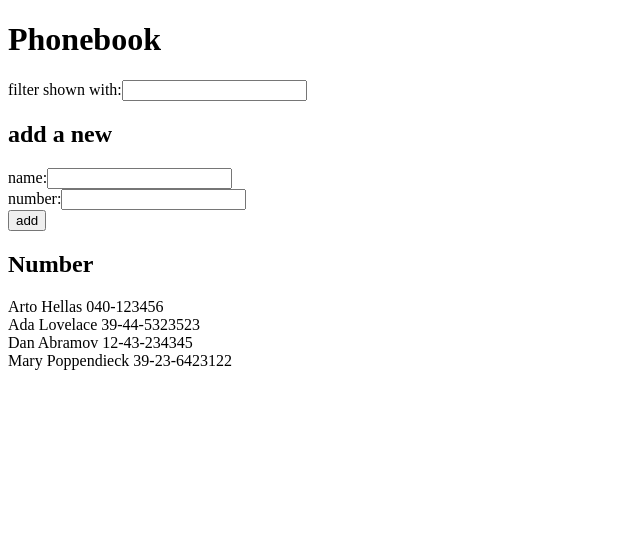
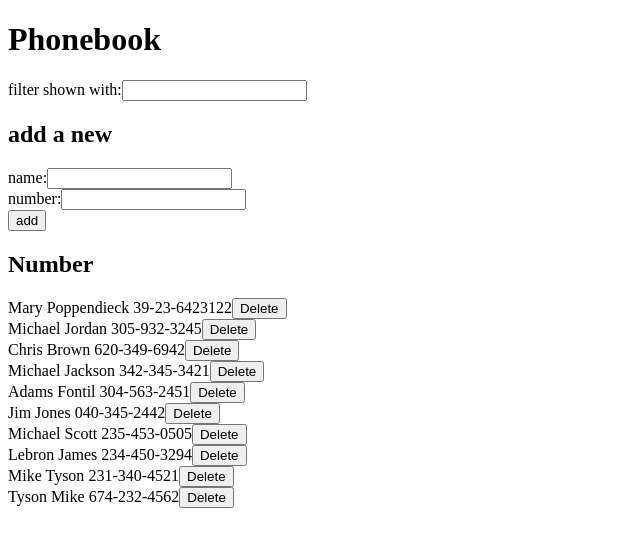
Before and after one commit to AdamsFontil/fsoPart2, a React (Create React App) app in the folder phonebook/: page / in a window 1280 px wide. Shown: the top 546 px of the page, without its empty margins (0-640 px from the left). Built offline with nearby package versions, Linux system fonts and the light colour scheme; data requests are answered from the project's data file.

Commit message:
finish exercise 2.15

```diff
--- a/phonebook/db.json
+++ b/phonebook/db.json
@@ -1,14 +1,63 @@
-{ "persons":
-    [{ "name": "Arto Hellas",
-     "number": "040-123456",
-      "id": 1 },
-    { "name": "Ada Lovelace",
-    "number": "39-44-5323523",
-    "id": 2 },
-    { "name": "Dan Abramov",
-     "number": "12-43-234345",
-      "id": 3 },
-    { "name": "Mary Poppendieck",
-     "number": "39-23-6423122",
-      "id": 4 }]
+{
+  "persons": [
+    {
+      "name": "Mary Poppendieck",
+      "number": "39-23-6423122",
+      "id": 4
+    },
+    {
+      "name": "Michael Jordan",
+      "important": false,
+      "id": 6,
+      "number": "305-932-3245"
+    },
+    {
+      "name": "Chris Brown",
+      "important": false,
+      "id": 7,
+      "number": "620-349-6942"
+    },
+    {
+      "name": "Michael Jackson",
+      "important": false,
+      "number": "342-345-3421",
+      "id": 8
+    },
+    {
+      "name": "Adams Fontil",
+      "important": true,
+      "number": "304-563-2451",
+      "id": 9
+    },
+    {
+      "name": "Jim Jones",
+      "important": true,
+      "number": "040-345-2442",
+      "id": 10
+    },
+    {
+      "name": "Michael Scott",
+      "important": false,
+      "number": "235-453-0505",
+      "id": 11
+    },
+    {
+      "name": "Lebron James",
+      "important": true,
+      "number": "234-450-3294",
+      "id": 12
+    },
+    {
+      "name": "Mike Tyson",
+      "important": true,
+      "number": "231-340-4521",
+      "id": 13
+    },
+    {
+      "name": "Tyson Mike",
+      "important": false,
+      "number": "674-232-4562",
+      "id": 14
+    }
+  ]
 }
--- a/phonebook/src/App.js
+++ b/phonebook/src/App.js
@@ -4,14 +4,19 @@ import FilteredSearch from './components/FilteredSearch'
 import Header from './components/Header'
 import Form from './components/Form'
 import axios from 'axios'
+import personService from './services/person'
 
 
 axios
   .get('http://localhost:3001/persons')
   .then(response => {
     const persons = response.data
-    console.log('persons', persons)
+    console.log(persons)
   })
+
+  console.log(personService)
+  console.log(personService.getAll())
+
 
 const App = () => {
   const [persons, setPersons] = useState([])
@@ -23,12 +28,12 @@ const App = () => {
 
   useEffect(() => {
     console.log('effect')
-    axios
-      .get('http://localhost:3001/persons')
-      .then(response => {
-        console.log('promise fulfilled')
-        setPersons(response.data)
-      })
+    console.log('effective')
+    personService
+    .getAll()
+    .then(initialPersons => {
+      setPersons(initialPersons)
+    })
   }, [])
   console.log('render', persons.length, 'people')
 
@@ -38,21 +43,46 @@ const addNameAndNumber = (event) => {
   const nameObject = {
     name: newName,
     important: Math.random() < 0.5,
-    id: persons.length + 1,
     number: newNumber
   }
-  if (persons.some(person => person.name === nameObject.name)) {
+
+const person = persons.find(p => p.name === nameObject.name);
+
+  if (person) {
     console.log('duplicate', nameObject.name);
-    alert (`${nameObject.name} is already added to phonebook`)
+    if (window.confirm (`${person.name} is already added to phonebook`)) {
+      console.log('replace old value')
+      console.log('newinfo', nameObject)
+      console.log('newNumber', nameObject.number)
+      console.log('target', person)
+      console.log('id', person.id)
+      console.log('oldNumber', person.number)
+
+       personService
+        .update(person.id, nameObject)
+        .then(returnedPerson => {
+          setPersons(persons.map(p => p.id !== person.id ? p : returnedPerson))
+        })
+        .catch(error => {
+          alert(
+            `the note '${person.name}' was already deleted from server`
+            `${error}`
+          )
+          setPersons(persons.filter(p => p.id !== person.id))
+        })
+    }
   } else {
-  setPersons(persons.concat(nameObject))
-  setNewName('')
-  setNewNumber('')
-  console.log(nameObject)
-  console.log(persons)
-  console.log(nameObject.name)
+    personService
+    .create(nameObject)
+    .then(returnedPersons => {
+      setPersons(persons.concat(returnedPersons))
+        setNewName('')
+        setNewNumber('')
+  })
+
   }
 }
+
 
 
   const handleNameChange = (event) => {
@@ -74,7 +104,22 @@ const addNameAndNumber = (event) => {
     console.log('searching for ...' , newSearch)
     console.log('list of ppl in book', persons)
   }
-  const filteredSearch = persons.filter(person => person.name.toLowerCase().includes(newSearch.toLowerCase()));
+  const handleDelete = (id) => {
+    console.log('this person, id:' + id + ' needs to be deleted')
+
+    const person = persons.find(n => n.id === id)
+    console.log(person)
+    if (window.confirm(`Do you really want to delete ${person.name}?`)) {
+      personService
+      .remove(id)
+      .then(() => {
+        setPersons(persons.filter(person => person.id !== id))
+      })
+  }
+}
+
+  const filteredSearch = persons.filter(person => person.name?.toLowerCase().includes(newSearch.toLowerCase()));
+
   console.log('filtered list', filteredSearch)
 
   return (
@@ -83,7 +128,7 @@ const addNameAndNumber = (event) => {
       <Input label='filter shown with' newType={newSearch} handleType ={handleSearch} />
       <Form addNameAndNumber={addNameAndNumber} newName={newName} handleNameChange={handleNameChange} newNumber={newNumber} handleNumberChange={handleNumberChange} />
       <Header type='h2' text='Number' />
-     <FilteredSearch filter={filteredSearch} />
+     <FilteredSearch filter={filteredSearch} handleDelete={handleDelete}/>
     </div>
   )
 }
--- a/phonebook/src/components/FilteredSearch.js
+++ b/phonebook/src/components/FilteredSearch.js
@@ -1,10 +1,13 @@
 import Person from './Persons'
 
-const filteredSearch = ({ filter }) => {
+
+
+
+const filteredSearch = ({ filter, handleDelete}) => {
     return (
       <div>
         {filter.map(person =>
-          <Person key={person.id} person={person} />
+          <Person key={person.id} person={person} handleDelete={() => handleDelete(person.id)}/>
         )}
       </div>
     );
--- a/phonebook/src/components/Persons.js
+++ b/phonebook/src/components/Persons.js
@@ -1,9 +1,11 @@
 
-const Person = ({ person }) => {
+const Person = ({ person, handleDelete }) => {
     // console.log(person.content)
     // console.log(person)
     return (
-        <div>{person.name} {person.number}</div>
+        <div>{person.name} {person.number}
+        <button onClick={handleDelete}>Delete</button>
+        </div>
     )
 }
 
--- /dev/null
+++ b/phonebook/src/services/person.js
@@ -0,0 +1,26 @@
+import axios from 'axios'
+const baseUrl = 'http://localhost:3001/persons'
+
+const getAll = () => {
+  const request = axios.get(baseUrl)
+  console.log('testing getall')
+  return request.then(response => response.data)
+  }
+
+const create = newObject => {
+  const request = axios.post(baseUrl, newObject)
+  return request.then(response => response.data)
+}
+
+const remove = (id) => {
+  console.log('removing...')
+  const request = axios.delete(`${baseUrl}/${id}`)
+  return request.then(response => response.data)
+}
+
+const update = (id, newObject) => {
+  const request = axios.put(`${baseUrl}/${id}`, newObject)
+  return request.then(response => response.data)
+}
+
+export default { update, getAll, create, remove }
```
